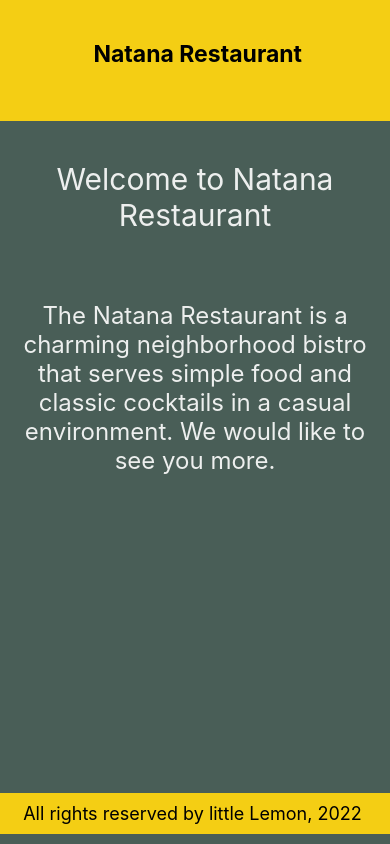
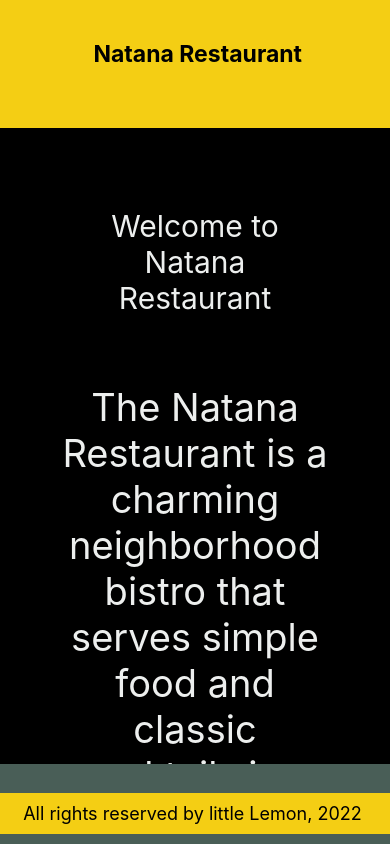
Before and after one commit to Jadashi97/Restaurant-app, a React Native app: screen / in a window 390 px wide. Built offline with nearby package versions, Linux system fonts and the light colour scheme.

Commit message:
(feat): Leanrned about scrollView component. Added scrollView to page

```diff
--- a/App.js
+++ b/App.js
@@ -3,6 +3,7 @@ import { StyleSheet, Text, View } from 'react-native';
 import NatanaRestauHeader from './components/NatanaRestauHeader';
 import Footer from './components/Footer';
 import WelcomeScreen from './components/WelcomeScreen';
+import MenuItems from './components/MenuItems';
 
 export default function App() {
   return (
@@ -10,6 +11,7 @@ export default function App() {
     <View style={{flex: 1, backgroundColor: '#495E57',}}>
       <NatanaRestauHeader/>
       <WelcomeScreen/>
+      {/* <MenuItems/> */}
     </View>
     <View style={{backgroundColor: '#495E57'}}>
       <Footer/>
--- /dev/null
+++ b/components/MenuItems.js
@@ -0,0 +1,25 @@
+import React from 'react';
+import { ScrollView, View, Text } from 'react-native';
+
+const menuItemsToShow = ['Keimot \n Laham \n samag \n bamiya \n ades \n lubia \n basiko \n weeka \n gidad \n koruf \n ganamaya \n cabbage \n janjaru',];
+
+export default function MenuItems() {
+  return (
+    <View style={{flex:0.75}}>
+        <ScrollView
+          indicatorStyle='white'
+          style={{
+            paddingHorizontal: 40,
+            paddingVertical: 40,
+            backgroundColor: 'black'
+          }}>
+          <Text style={{ color: 'white', fontSize: 40, flexWrap: 'wrap'}}>
+            View Menu
+          </Text>
+          <Text style={{color: '#F4CE14', fontSize: 36}}>
+              {menuItemsToShow[0]}
+          </Text>
+        </ScrollView>
+    </View>
+  )
+}
--- a/components/WelcomeScreen.js
+++ b/components/WelcomeScreen.js
@@ -1,9 +1,16 @@
 import React from 'react';
-import { View, Text} from 'react-native';
+import { View, Text, ScrollView} from 'react-native';
 
 export default function WelcomeScreen() {
   return (
-    <View style={{ flex:1,fontSize: 20, color: 'white'}}>
+        <ScrollView
+            indicatorStyle='white'
+            style={{
+                flex: 0.78,
+                paddingHorizontal: 40,
+                paddingVertical: 40,
+                backgroundColor: 'black'
+            }}>
             <Text
                 style={{
                     padding: 40,
@@ -15,7 +22,7 @@ export default function WelcomeScreen() {
             </Text>
             <Text
                 style={{
-                fontSize: 24,
+                    fontSize: 38,
                     padding: 20,
                     marginVertical: 8,
                     color: '#EDEFEE',
@@ -23,8 +30,9 @@ export default function WelcomeScreen() {
                 }}>
                 The Natana Restaurant is a charming neighborhood bistro that
                 serves simple food and classic cocktails in a casual environment.
-            We would like to see you more.
+                We would like to see you more. We love that you are here to support us
+                and offer back to the local community.
             </Text>
-    </View>
+        </ScrollView>
   )
 }
```
Lines whose indentation alone changed are shown as unchanged.
